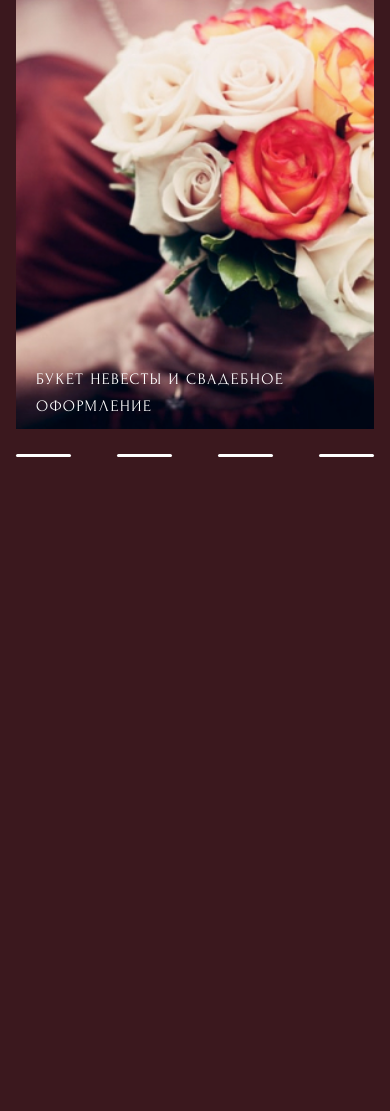
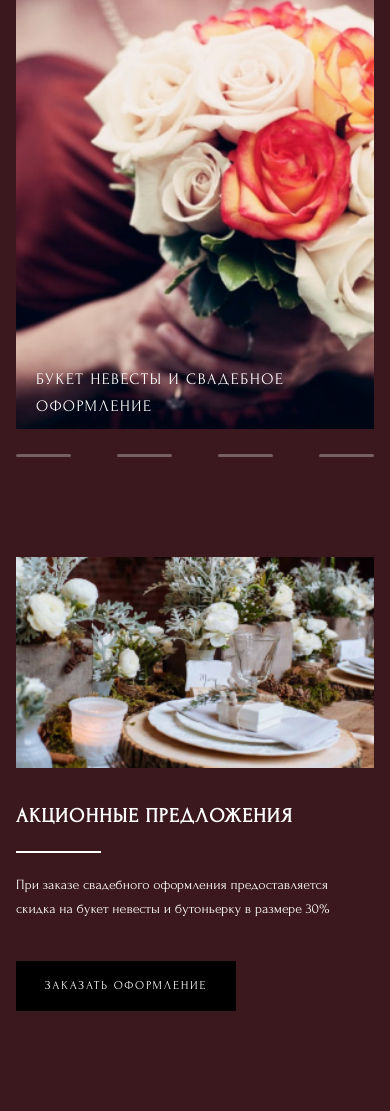
Before and after one commit to k-solovev/floristry, a website: page src/index.html in a window 390 px wide. Shown: the part 738-1849 px from the top of the page. Before the commit the page ends 1195 px from the top, so only its background shows below. Drawn offline with Linux system fonts and the light colour scheme; a web font is replaced by a local one.

Commit message:
add sales block

```diff
--- a/src/index.html
+++ b/src/index.html
@@ -41,6 +41,7 @@
       </nav>
     </header>
     <main class="main">
+      <h1 class="visually-hidden">Магазин флористики</h1>
       <section class="promo">
         <div class="promo__wrapper container">
           <h2 class="promo__header">Флористика с&nbsp;душой</h2>
@@ -108,6 +109,15 @@
           </div>
         </div>
       </section>
+
+      <section class="sales">
+        <div class="container">
+          <img class="sales__img" src="../img/sales_img_mobile.jpg" alt="Картинка акционных предложений">
+          <h2 class="sales__header">Акционные предложения</h2>
+          <p class="sales__text">При заказе свадебного оформления предоставляется скидка на&nbsp;букет невесты и&nbsp;бутоньерку в&nbsp;размере&nbsp;30%</p>
+          <button class="sales__btn">Заказать оформление</button>
+        </div>
+      </section>
     </main>
     <footer class="footer"></footer>
     <script src="js/main.js"></script>
--- /dev/null
+++ b/src/scss/blocks/sales.scss
@@ -0,0 +1,49 @@
+.sales {
+  padding: 100px 0;
+}
+
+.sales__img {
+  width: 100%;
+  margin-bottom: 25px;
+}
+
+.sales__header {
+  font-size: 20px;
+  line-height: 34px;
+  letter-spacing: 0.06em;
+  text-transform: uppercase;
+  padding-right: 15px;
+  margin-bottom: 40px;
+  position: relative;
+
+  &::before {
+    content: "";
+    width: 85px;
+    height: 2px;
+    background-color: white;
+    position: absolute;
+    left: 0;
+    bottom: -20px;
+  }
+}
+
+.sales__text {
+  font-size: 14px;
+  line-height: 24px;
+  padding-right: 20px;
+  margin-bottom: 40px;
+}
+
+.sales__btn {
+  width: 220px;
+  height: 50px;
+  border: none;
+  background: #010001;
+
+  font-size: 12px;
+  line-height: 13px;
+  text-align: center;
+  letter-spacing: 0.15em;
+  text-transform: uppercase;
+  color: white;
+}
--- a/src/scss/blocks/slider.scss
+++ b/src/scss/blocks/slider.scss
@@ -48,5 +48,5 @@
   border-radius: 2px;
   width: 55px;
   height: 3px;
-  background-color: white;
+  background-color: rgba( 255, 255, 255, .3);
 }
--- a/src/scss/style.scss
+++ b/src/scss/style.scss
@@ -8,3 +8,4 @@
 @import "blocks/social.scss";
 @import "blocks/catalog.scss";
 @import "blocks/slider.scss";
+@import "blocks/sales.scss";
```
Also changed, not shown: src/css/style.css, src/img/sales_img_mobile.jpg (added), 1 other file.
